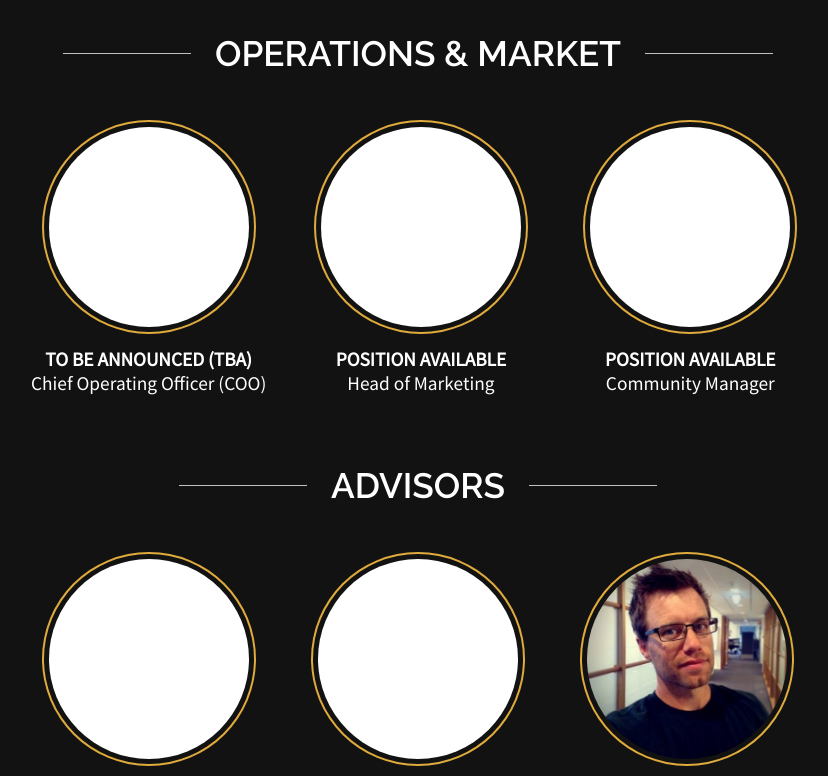
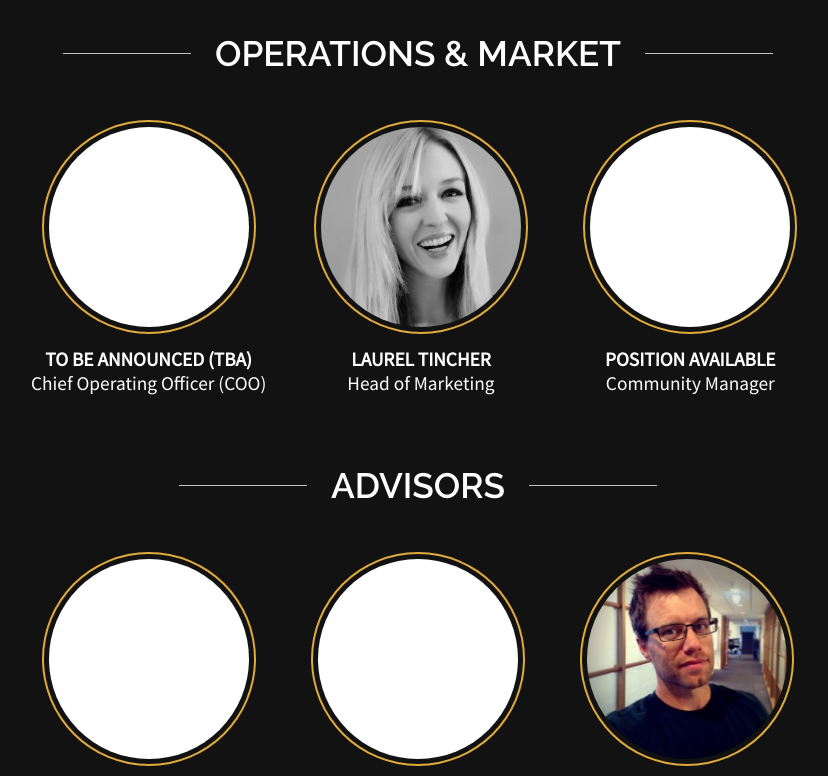
Before and after one commit to CityChainFoundation/website-foundation, a website: page src/index.html in a window 1280 px wide. Shown: the part 2640-3416 px from the top of the page, without its empty margins (222-1050 px from the left). Drawn offline with nearby package versions, Linux system fonts and the light colour scheme.

Commit message:
Add Laurel, Head of Marketing

```diff
--- a/src/index.html
+++ b/src/index.html
@@ -169,8 +169,8 @@
                         <div class="profile-title">Chief Operating Officer (COO)</div>
                     </div>
                     <div class="profile">
-                        <img class="profile-image" src="images/profiles/blank.png">
-                        <div class="profile-name">Position available</div>
+                        <img class="profile-image" src="images/profiles/laurel.jpg">
+                        <div class="profile-name">Laurel Tincher</div>
                         <div class="profile-title">Head of Marketing</div>
                     </div>
                     <div class="profile">
```
Also changed, not shown: src/images/profiles/laurel.jpg (added).
